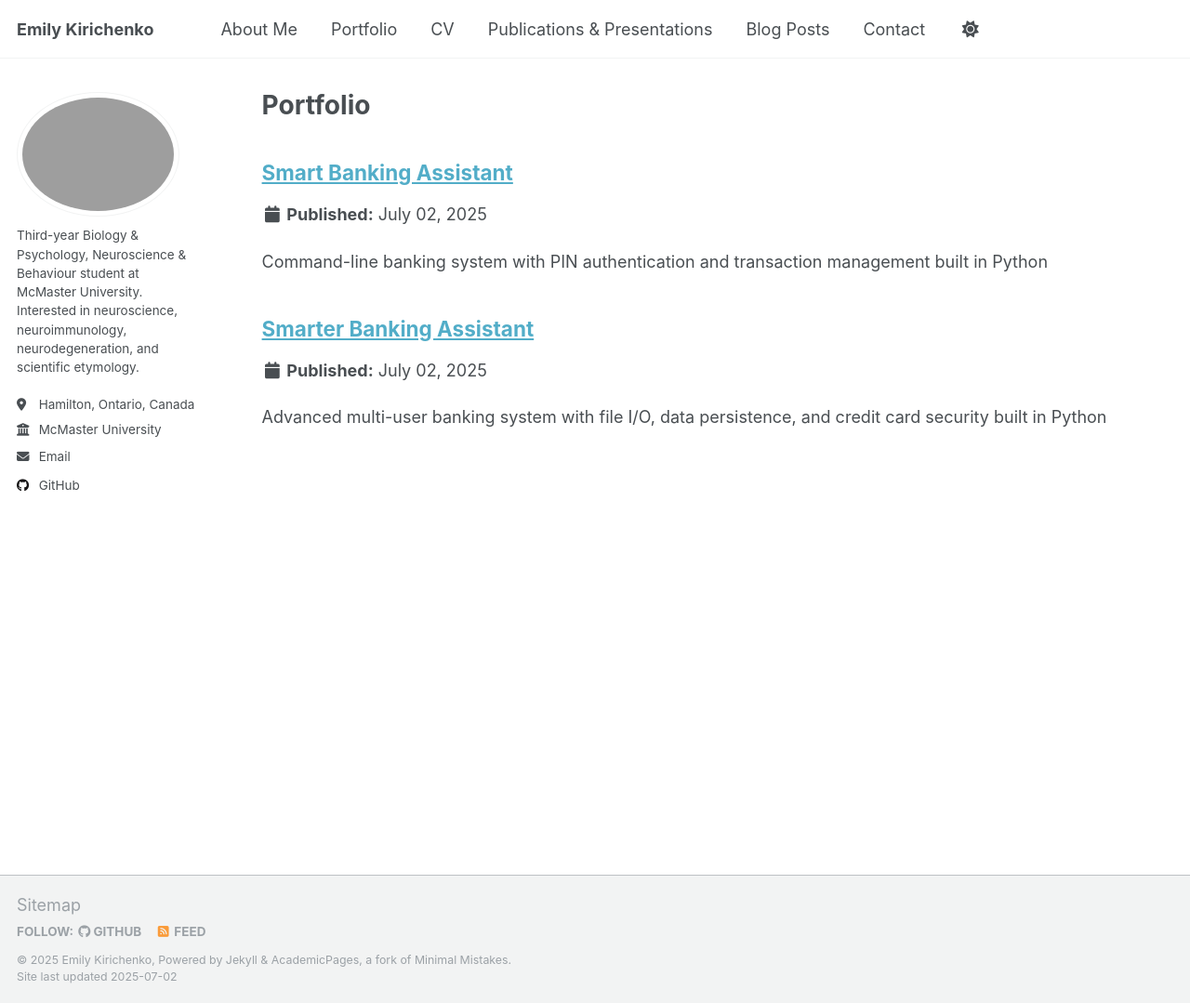
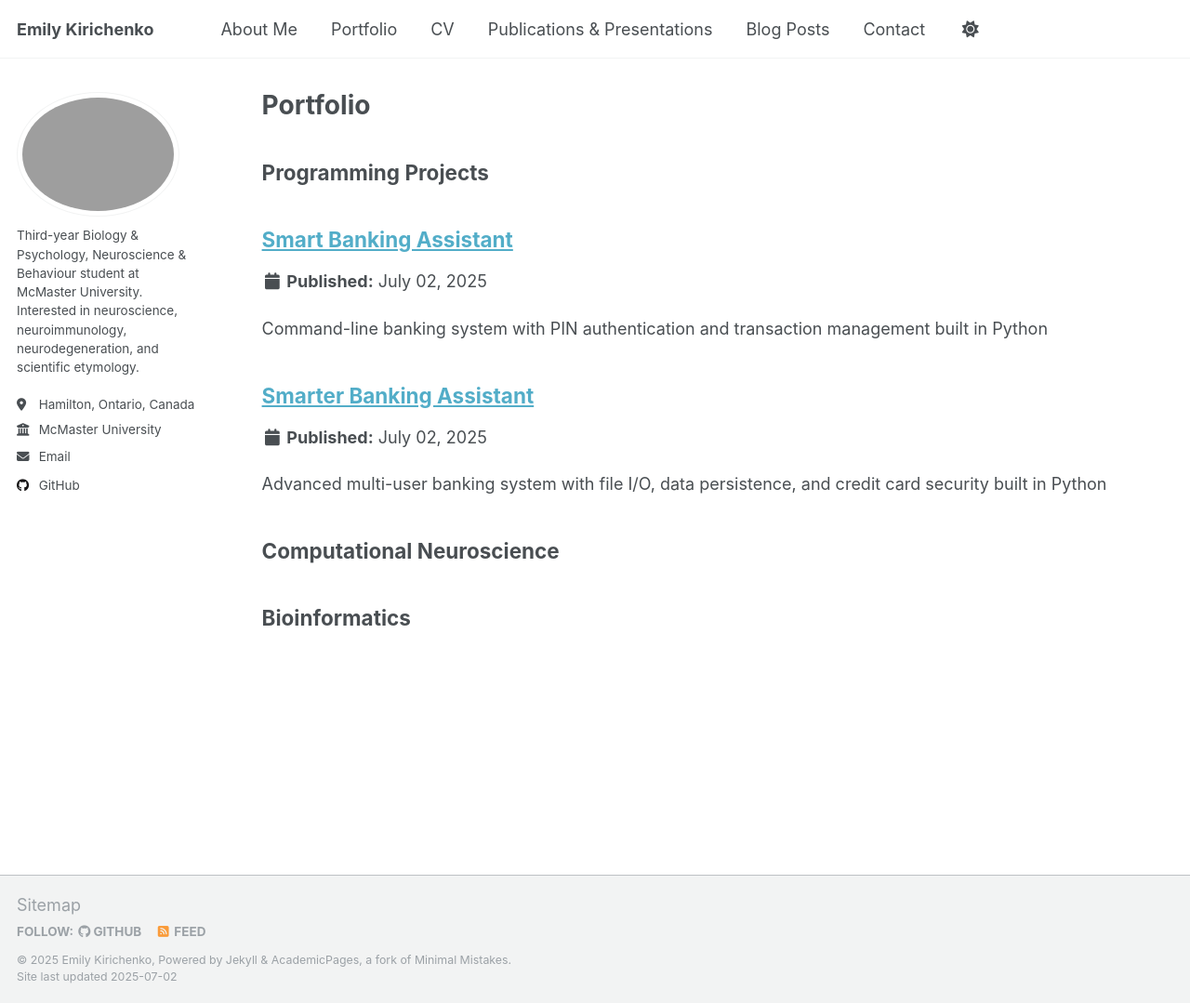
Before and after one commit to emkirichenko/emkirichenko.github.io, a Jekyll site: the page built from _pages/portfolio.html, in a window 1280 px wide and 1079 px high. Shown: the whole window at 93% size. Built offline with Jekyll 4.4.1, drawn with Linux system fonts in a browser that asks for light colours; a script that is not in the unit is left out.

Commit message:
Update portfolio.html

```diff
--- a/_pages/portfolio.html
+++ b/_pages/portfolio.html
@@ -5,9 +5,23 @@ permalink: /portfolio/
 author_profile: true
 ---
 
-{% include base_path %}
+<h2>Programming Projects</h2>
+{% for post in site.portfolio %}
+  {% if post.category == "programming" %}
+    {% include archive-single.html %}
+  {% endif %}
+{% endfor %}
 
+<h2>Computational Neuroscience</h2>
+{% for post in site.portfolio %}
+  {% if post.category == "computational-neuroscience" %}
+    {% include archive-single.html %}
+  {% endif %}
+{% endfor %}
 
+<h2>Bioinformatics</h2>
 {% for post in site.portfolio %}
-  {% include archive-single.html %}
+  {% if post.category == "bioinformatics" %}
+    {% include archive-single.html %}
+  {% endif %}
 {% endfor %}
```
